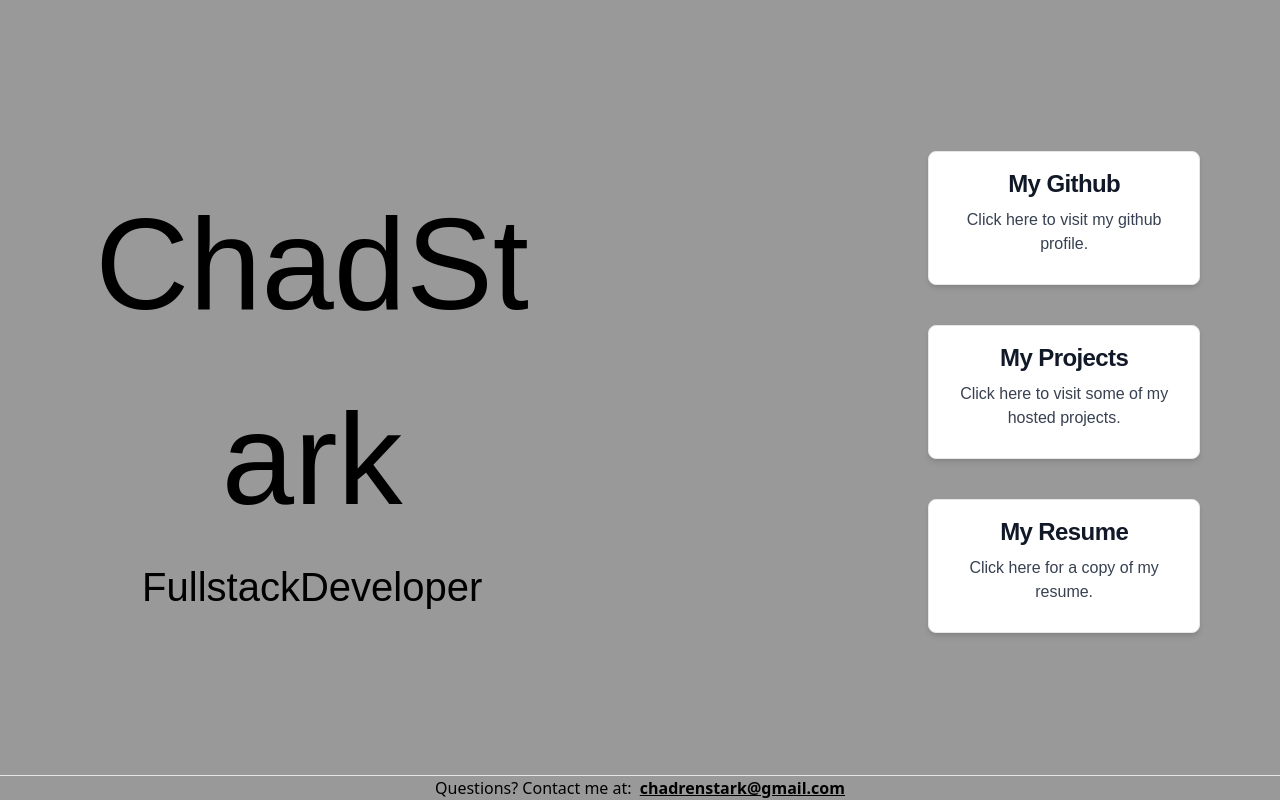
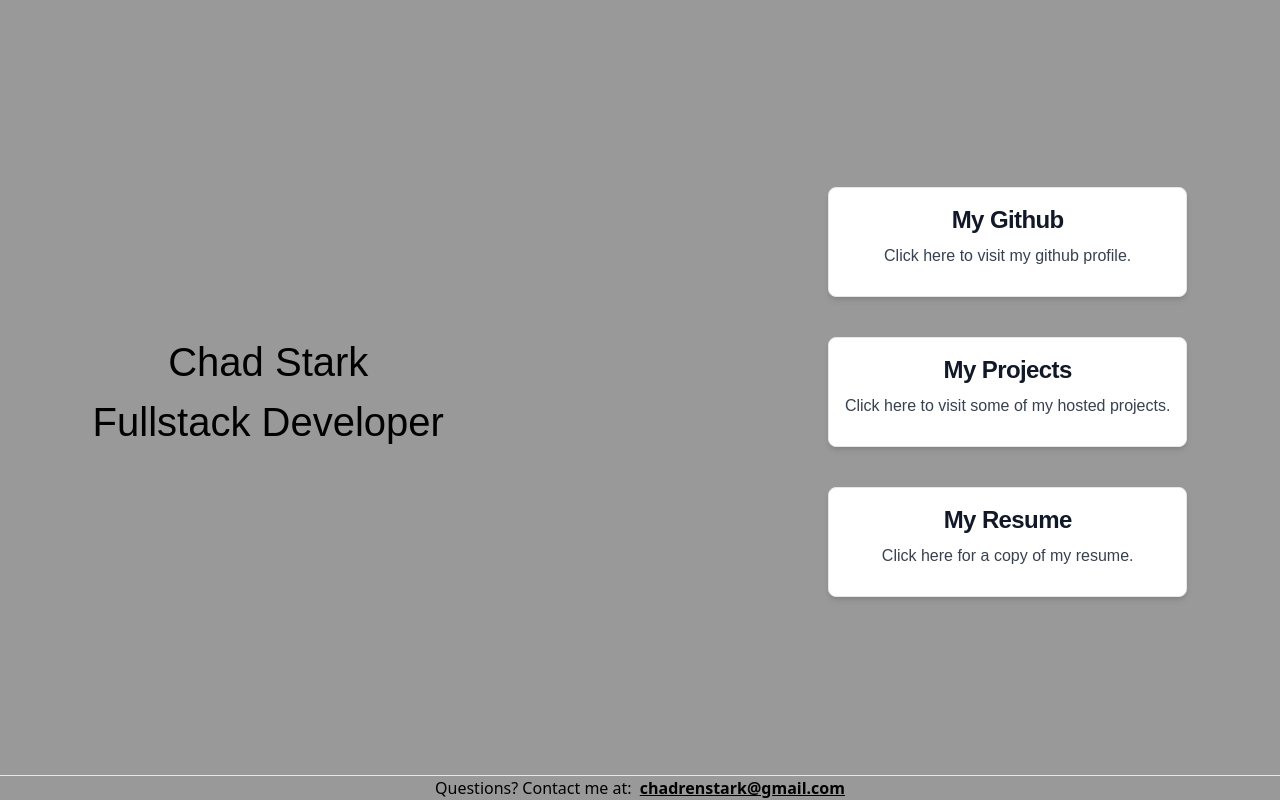
Before and after one commit to Stark-program/personal-portfolio, a Next.js app: page / in a window 1280 px wide. Built offline with nearby package versions, Linux system fonts and the light colour scheme.

Commit message:
work on implementing website animations

```diff
--- a/components/framer-motion/Name.tsx
+++ b/components/framer-motion/Name.tsx
@@ -1,21 +1,52 @@
-import { motion } from "framer-motion";
+import { motion, VariantLabels, useAnimationControls } from "framer-motion";
+import { useState } from "react";
 
 const Name = (props: Props) => {
+  const [hover, setHover] = useState(false);
+
   const name = props.name.split("");
+  const controls = useAnimationControls();
+
+  const rubberTransition = () => {
+    controls.start({
+      transform: [
+        "scale3d(1,1,1)",
+        "scale3d(1.4,.55,1)",
+        "scale3d(.75,1.25,1)",
+        "scale3d(1.25,.85,1)",
+        "scale3d(.9,1.05,1)",
+        "scale3d(1,1,1)",
+      ],
+      transition: {
+        times: [0, 0.4, 0.6, 0.7, 0.8, 0.9],
+      },
+    });
+    setHover(true);
+  };
+
   return (
-    <h1 className="text-[80px] font-Calistoga md:text-[130px] ">
+    <h4 className="text-[30px] font-Calistoga md:text-[40px] ">
       {name.map((letter, index) => {
+        console.log(letter);
         return (
           <motion.span
             key={index}
             className="inline-block"
-            whileHover={{ scale: 1.1 }}
+            animate={controls}
+            onMouseOver={() => {
+              if (!hover) {
+                rubberTransition();
+              }
+            }}
+            onAnimationComplete={() => {
+              setHover(false);
+            }}
           >
-            {letter}
+            {letter === " " ? "\u00A0" : letter}
           </motion.span>
         );
       })}
-    </h1>
+    </h4>
   );
 };
 
--- a/components/framer-motion/Title.tsx
+++ b/components/framer-motion/Title.tsx
@@ -1,7 +1,29 @@
-import { motion } from "framer-motion";
+import { motion, useAnimationControls } from "framer-motion";
+import { useState } from "react";
 
 const Title = (props: Props) => {
+  const controls = useAnimationControls();
+  const [hover, setHover] = useState(false);
+
   let title = props.title.split("");
+
+  const rubberTransition = () => {
+    controls.start({
+      transform: [
+        "scale3d(1,1,1)",
+        "scale3d(1.4,.55,1)",
+        "scale3d(.75,1.25,1)",
+        "scale3d(1.25,.85,1)",
+        "scale3d(.9,1.05,1)",
+        "scale3d(1,1,1)",
+      ],
+      transition: {
+        times: [0, 0.4, 0.6, 0.7, 0.8, 0.9],
+      },
+    });
+    setHover(true);
+  };
+
   return (
     <h4 className="text-[30px] font-Calistoga md:text-[40px] ">
       {title.map((letter, index) => {
@@ -9,9 +31,17 @@ const Title = (props: Props) => {
           <motion.span
             key={index}
             className="inline-block"
-            whileHover={{ scale: 1.1 }}
+            animate={controls}
+            onMouseOver={() => {
+              if (!hover) {
+                rubberTransition();
+              }
+            }}
+            onAnimationComplete={() => {
+              setHover(false);
+            }}
           >
-            {letter}
+            {letter === " " ? "\u00A0" : letter}
           </motion.span>
         );
       })}
```
